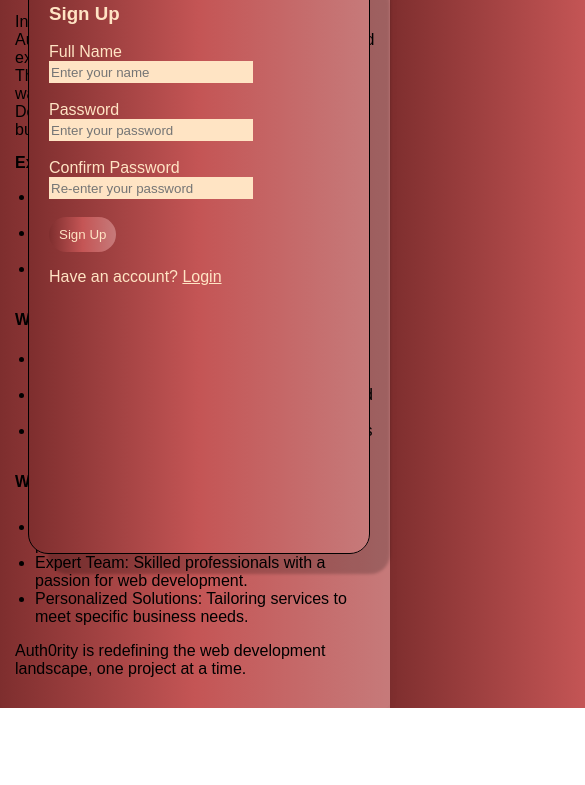
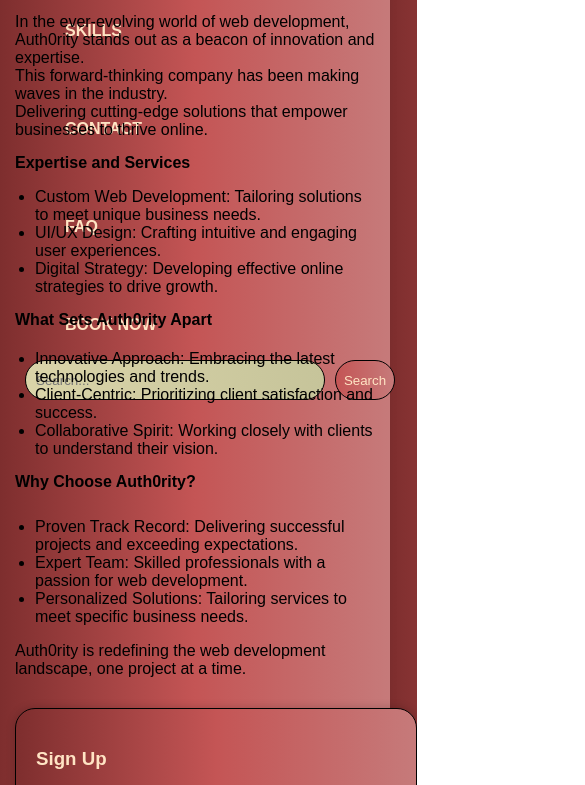
Before and after one commit to Authorityviktor/.web, a plain HTML site: page index.html in a window 390 px wide. Shown: the part 187-972 px from the top of the page, 585 px wide, since content can reach past the window. Before the commit the page ends 895 px from the top, so only its background shows below. Drawn offline with Linux system fonts and the light colour scheme.

Commit message:
Add files via upload

```diff
--- a/index.html
+++ b/index.html
@@ -84,13 +84,13 @@
           <input type="password" id="confirm-password" name="confirm_password" placeholder="Re-enter your password" required />
         </div><br>
 
-        <button class="bttn" type="submit">Sign Up</button>
+        <button class="bttn" type="submit"><a href="#">Sign Up</a></button>
         <p class="lol">Have an account? <a href="#">Login</a></p>
       </form>
     </section>
 
   </div>
-
+</div>
 </body>
 </html>
 
--- a/style.css
+++ b/style.css
@@ -1,153 +1,151 @@
-
+/* BODY */
 body {
-            background: linear-gradient(to right, #7e2e2e,#c45555,#c67a7a);
+  background: linear-gradient(to right, #7e2e2e, #c45555, #c67a7a);
   margin: 0;
-            font-family: Arial,  sans-serif;
+  font-family: Arial, sans-serif;
 }
 
-        .menu ul{
-            display: flex;
-            list-style: none;
-            gap: 80px;
-
-        }
-
-        .menu ul li a{
-            text-decoration: none;
-            color: bisque;
-            font-weight: bold;
-
-        }
-        .menu ul li a:hover{
-            color: black;
-        }
-        .main{
-            height: 100vh;
-            background-position: center;
-            position: relative;
-            margin-top: -10px;
-
-        }
-
+/* MAIN CONTAINER */
 .container {
   max-width: 1200px;
-  margin: 0px auto;
+  margin: 0 auto;
   padding: 20px 15px;
-    background: linear-gradient(to right, #7e2e2e,#c45555,#c67a7a);
+  position: relative; /* so .form can be absolutely positioned inside */
+  background: linear-gradient(to right, #7e2e2e, #c45555, #c67a7a);
   border-radius: 6px;
   box-shadow: 0 0 10px rgba(0, 0, 0, 0.05);
 }
-        .navbar{
+
+/* NAVBAR */
+.navbar {
   width: 100%;
-            max-width: 1200px;
   height: 75px;
-            margin: auto;
   display: flex;
   padding: 5px 10px;
   align-items: center;
   justify-content: space-between;
+}
 
-        }
-        .icon{
+.icon {
   width: 100px;
   height: 70px;
 }
-        .logo{
+
+.logo {
   font-size: xx-large;
   padding-top: 1px;
+  color: bisque;
 }
-        .search{
+
+.menu ul {
+  display: flex;
+  list-style: none;
+  gap: 80px;
+}
+
+.menu ul li a {
+  text-decoration: none;
+  color: bisque;
+  font-weight: bold;
+}
+
+.menu ul li a:hover {
+  color: black;
+}
+
+/* SEARCH BAR */
+.search {
   display: flex;
   align-items: center;
+}
 
-
-        }
-        .srch{
-             background: linear-gradient(to right,#dad4a9,#c6c49a);
+.srch {
+  background: linear-gradient(to right, #dad4a9, #c6c49a);
   border: 1px solid black;
-            color:black;
+  color: black;
   height: 40px;
   width: 300px;
   border-radius: 20px;
-            text-align: left;
-
+  padding-left: 10px;
 }
 
-        .btn{
-               background: linear-gradient(to right,#c45555,#c67a7a);
+.btn {
+  background: linear-gradient(to right, #c45555, #c67a7a);
   border: 1px solid black;
-            color:bisque;
+  color: bisque;
   height: 40px;
-            width: 58px;
+  width: 60px;
   padding: 7px;
+  margin-left: 10px;
   border-radius: 20px;
+  cursor: pointer;
+}
 
+.btn:hover {
+  color: black;
 }
-        .btn:hover{
-            text-decoration: none;
-            color: black;
 
-        }
-        .form{
-             background: linear-gradient(to right, #7e2e2e,#c45555,#c67a7a);
+/* FORM */
+.form {
+  position: absolute;
+  top: 140px;
+  right: 20px;
   width: 300px;
-             height: 65vh;
+  background: linear-gradient(to right, #7e2e2e, #c45555, #c67a7a);
   padding: 20px;
   color: bisque;
   border-radius: 20px;
   border: 1px solid black;
-             box-shadow: 20px 20px 3px  rgba(0,0,0,0.2);
-             top: 150px;
-             right: 20px;
-             position: absolute;
-
-
+  box-shadow: 0 0 10px rgba(0, 0, 0, 0.2);
 }
 
-        .form input{
+/* FORM INPUTS */
+.form input {
   background: bisque;
   border: none;
   color: black;
-            width: 200px;
-            height: 20px;
+  width: 100%;
+  height: 30px;
+  margin-bottom: 15px;
+  padding: 5px;
+  border-radius: 4px;
 }
 
-        .bttn{
+/* BUTTON */
+.bttn {
   border: none;
   padding: 10px;
-             background: linear-gradient(to right, #7e2e2e,#c45555,#c67a7a);
+  width: 100%;
+  background: linear-gradient(to right, #7e2e2e, #c45555, #c67a7a);
   color: bisque;
   border-radius: 20px;
-
-
-
+  cursor: pointer;
 }
 
-        .bttn a{
+.bttn a {
   color: bisque;
-            padding: 1px;
+  text-decoration: none;
 }
 
-
-
-        .bttn a:hover{
-            text-decoration: none;
+.bttn a:hover {
   color: black;
 }
 
-        .lol{
-            color: bisque;
-
-        }
-
-        .lol a{
+/* LINKS BELOW FORM */
+.lol {
   color: bisque;
 }
 
-        .lol a:hover{
+.lol a {
+  color: bisque;
+}
+
+.lol a:hover {
+  color: black;
   text-decoration: none;
-         color: black;
 }
+
+/* CONTENT */
 .content {
   margin-top: 20px;
 }
@@ -156,6 +154,7 @@ body {
   font-size: 22px;
   margin-bottom: 10px;
 }
+
 .content h2,
 .content h3,
 .content h4,
@@ -168,6 +167,26 @@ body {
   padding-left: 20px;
   margin-bottom: 10px;
 }
+
 .content p {
   margin-bottom: 10px;
 }
+
+/* RESPONSIVE FORM - MOBILE */
+@media (max-width: 768px) {
+  .form {
+    position: static;
+    width: 100%;
+    margin-top: 30px;
+  }
+
+  .navbar,
+  .menu ul {
+    flex-direction: column;
+    align-items: flex-start;
+  }
+
+  .search {
+    margin-top: 10px;
+  }
+}
```
Lines whose indentation alone changed are shown as unchanged.
